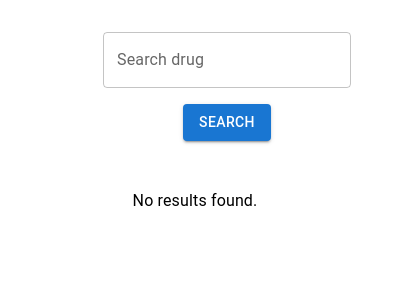
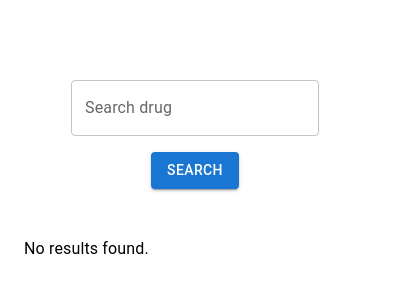
Before and after one commit to MariaRipley/openFDA-project, a React (Vite) app in the folder openfda-search/: page / in a window 390 px wide. Shown: the top 300 px of the page, 414 px wide, since content can reach past the window. Built offline with nearby package versions, Linux system fonts and the light colour scheme.

Commit message:
Add responsive design to Drug List

```diff
--- a/openfda-search/src/components/DrugList.jsx
+++ b/openfda-search/src/components/DrugList.jsx
@@ -1,14 +1,18 @@
-import { Box, Typography, Button, Card, CardContent } from '@mui/material';
+import { Box, Typography, Button, Card, CardContent, Grid } from '@mui/material';
 import { Link } from 'react-router-dom';
 
 const DrugList = ({ searchResults, onViewDetails, loadMoreResults }) => {
 	return (
-    <Box mt={4} p={2} display='flex' flexDirection='column' alignItems='center'>
+		<Box mt={4} p={2} display='flex' flexDirection='column'>
 			{searchResults && searchResults.length > 0 ? (
 				<>
-          <Typography variant='h5'>Results:</Typography>
+					<Typography variant='h5' mb={5}>
+						Results:
+					</Typography>
+					<Grid container spacing={2}>
 						{searchResults.map((result) => (
-            <Card key={result.id} variant='outlined' sx={{ mb: 2, width: '100%', minWidth: 300 }}>
+							<Grid key={result.id} item xs={12} sm={6} md={4}>
+								<Card variant='outlined' sx={{ width: '100%' }}>
 									<CardContent>
 										<Typography variant='h6' gutterBottom>
 											{result.openfda.brand_name ? result.openfda.brand_name[0] : 'Unknown'}
@@ -26,7 +30,9 @@ const DrugList = ({ searchResults, onViewDetails, loadMoreResults }) => {
 										</Box>
 									</CardContent>
 								</Card>
+							</Grid>
 						))}
+					</Grid>
 					<Box mt={2}>
 						<Button variant='text' onClick={loadMoreResults}>
 							Load More Results
--- a/openfda-search/src/components/SearchBar.jsx
+++ b/openfda-search/src/components/SearchBar.jsx
@@ -15,7 +15,7 @@ function SearchBar({ onSearch }) {
 			alignItems='center'
 			justifyContent='center'
 			gap={2}
-			m={4}
+			mt={10}
 			width='100%'
 		>
 			<TextField label='Search drug' onChange={(e) => setQuery(e.target.value)} />
```
Lines whose indentation alone changed are shown as unchanged.
